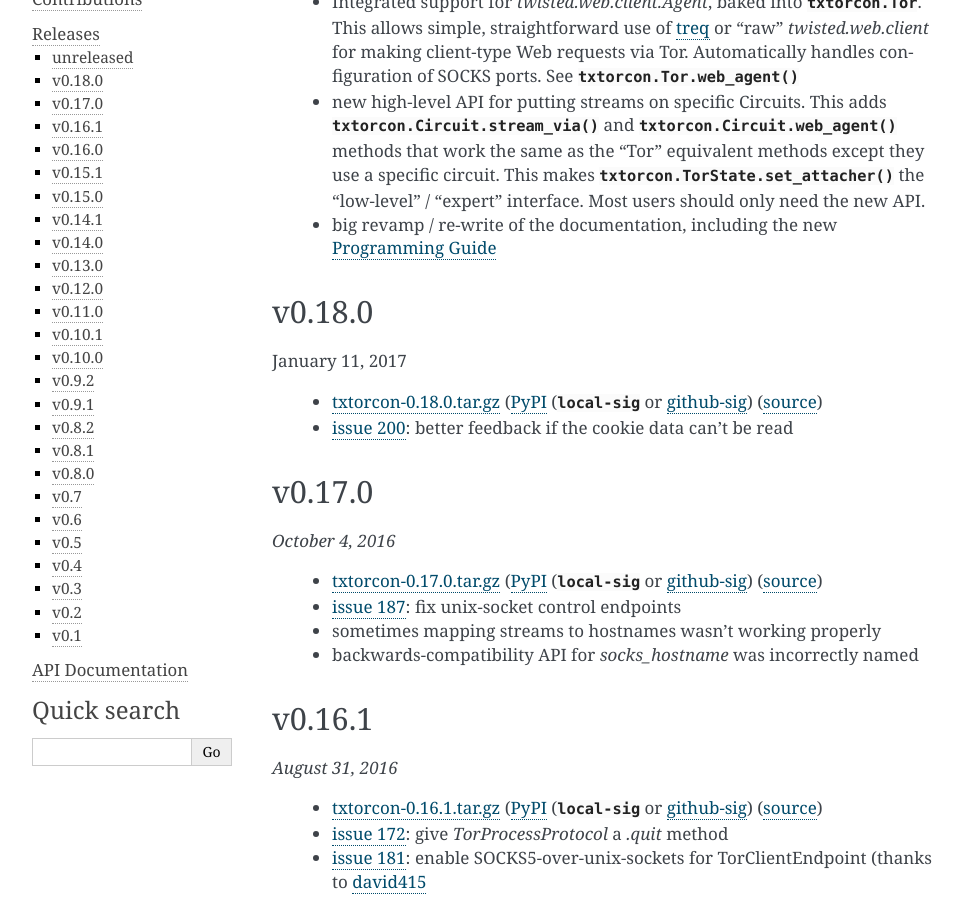
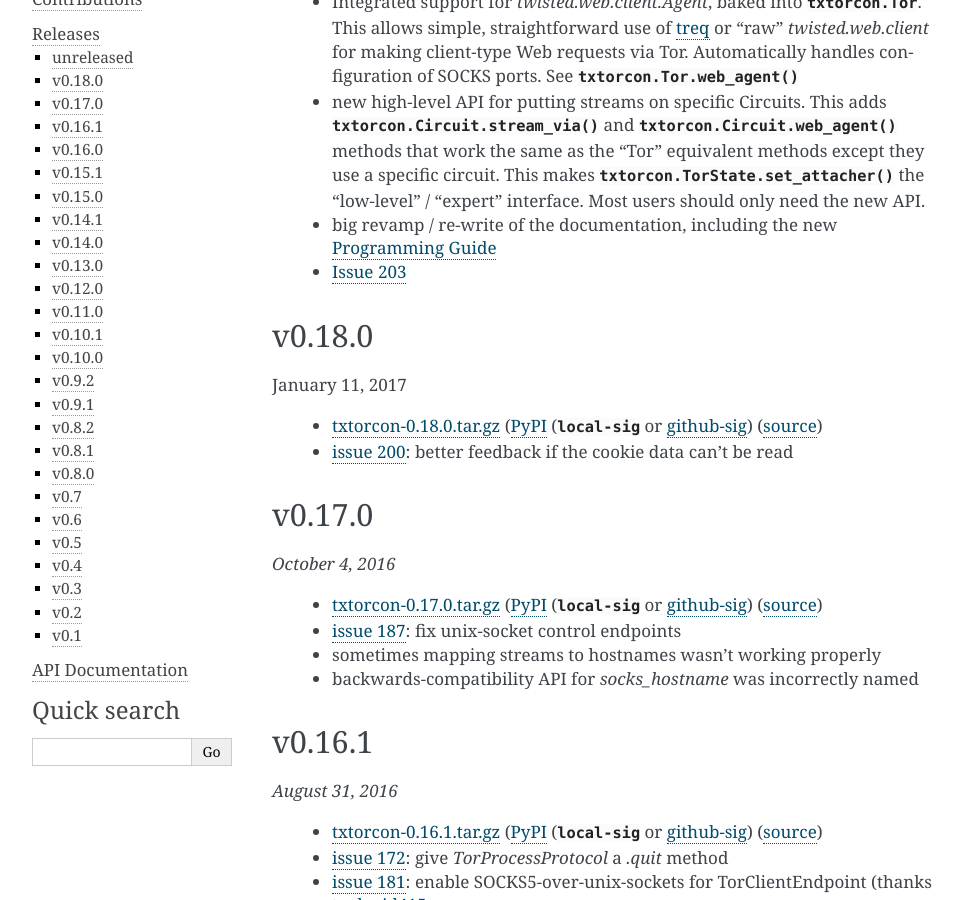
Before and after one commit to meejah/txtorcon, a Sphinx documentation site: the page built from docs/releases.rst, in a window 1280 px wide and 900 px high, scrolled down 534 px. Shown: the whole window, without its empty margins (148-1111 px from the left). Built offline with Sphinx 7.4.7, drawn with Linux system fonts in a browser that asks for light colours; the version number could not be read and is left out.

Commit message:
fixes #203

```diff
--- a/docs/releases.rst
+++ b/docs/releases.rst
@@ -40,6 +40,7 @@
  * big revamp / re-write of the documentation, including the new
    `Programming Guide
    <https://txtorcon.readthedocs.io/en/latest/guide.html>`_
+ * `Issue 203 <https://github.com/meejah/txtorcon/issues/203>`_
 
 
 v0.18.0
```
